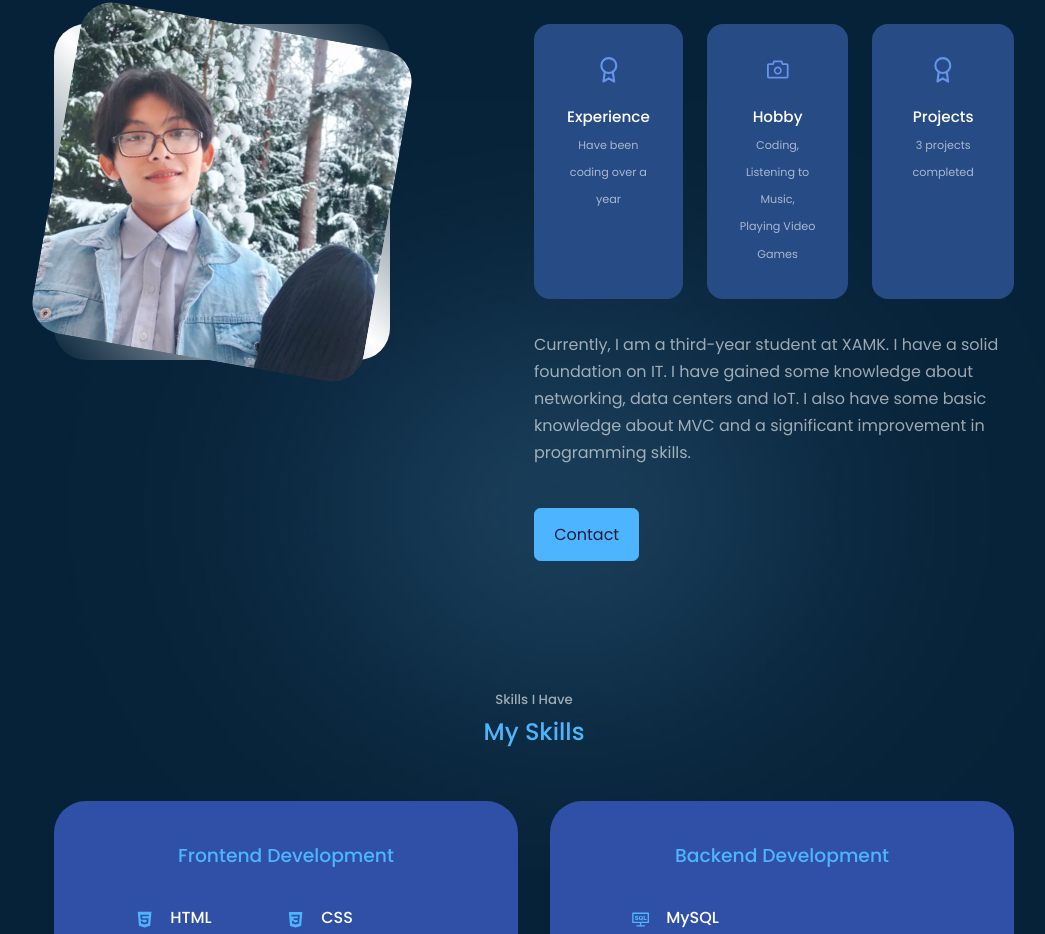
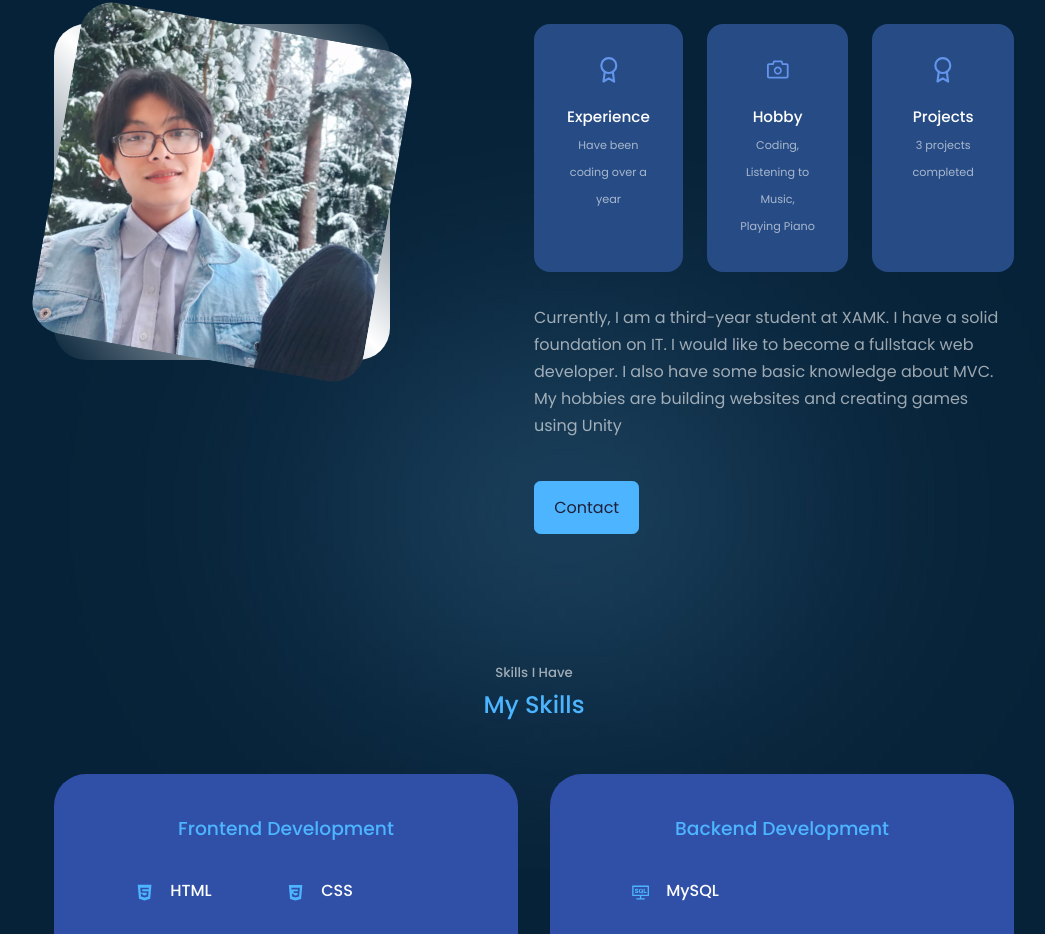
Before and after one commit to Kudoo39/react-portfolio, a React (Create React App) app: page / in a window 1280 px wide. Shown: the part 1015-1949 px from the top of the page, without its empty margins (106-1151 px from the left). Built offline with nearby package versions, Linux system fonts and the light colour scheme.

Commit message:
editing something

```diff
--- a/src/components/about/About.jsx
+++ b/src/components/about/About.jsx
@@ -28,7 +28,7 @@ const About = () => {
             <article className='about__card'>
               <AiOutlineCamera className='about__icon'/>
               <h5>Hobby</h5>
-              <small>Coding, Listening to Music, Playing Video Games</small>
+              <small>Coding, Listening to Music, Playing Piano</small>
             </article>
 
             <article className='about__card'>
@@ -38,10 +38,9 @@ const About = () => {
             </article>
           </div>
           <p>Currently, I am a third-year student at XAMK.
-            I have a solid foundation on IT.
-            I have gained some knowledge about networking, data centers and IoT.
-            I also have some basic knowledge about MVC and
-            a significant improvement in programming skills.</p>
+            I have a solid foundation on IT. I would like to become a fullstack web developer.
+            I also have some basic knowledge about MVC.
+            My hobbies are building websites and creating games using Unity</p>
           <a href="#contact" className='btn btn-primary'>Contact</a>
         </div>
       </div>
```
Also changed, not shown: src/components/header/header.css (line endings or trailing spaces).
